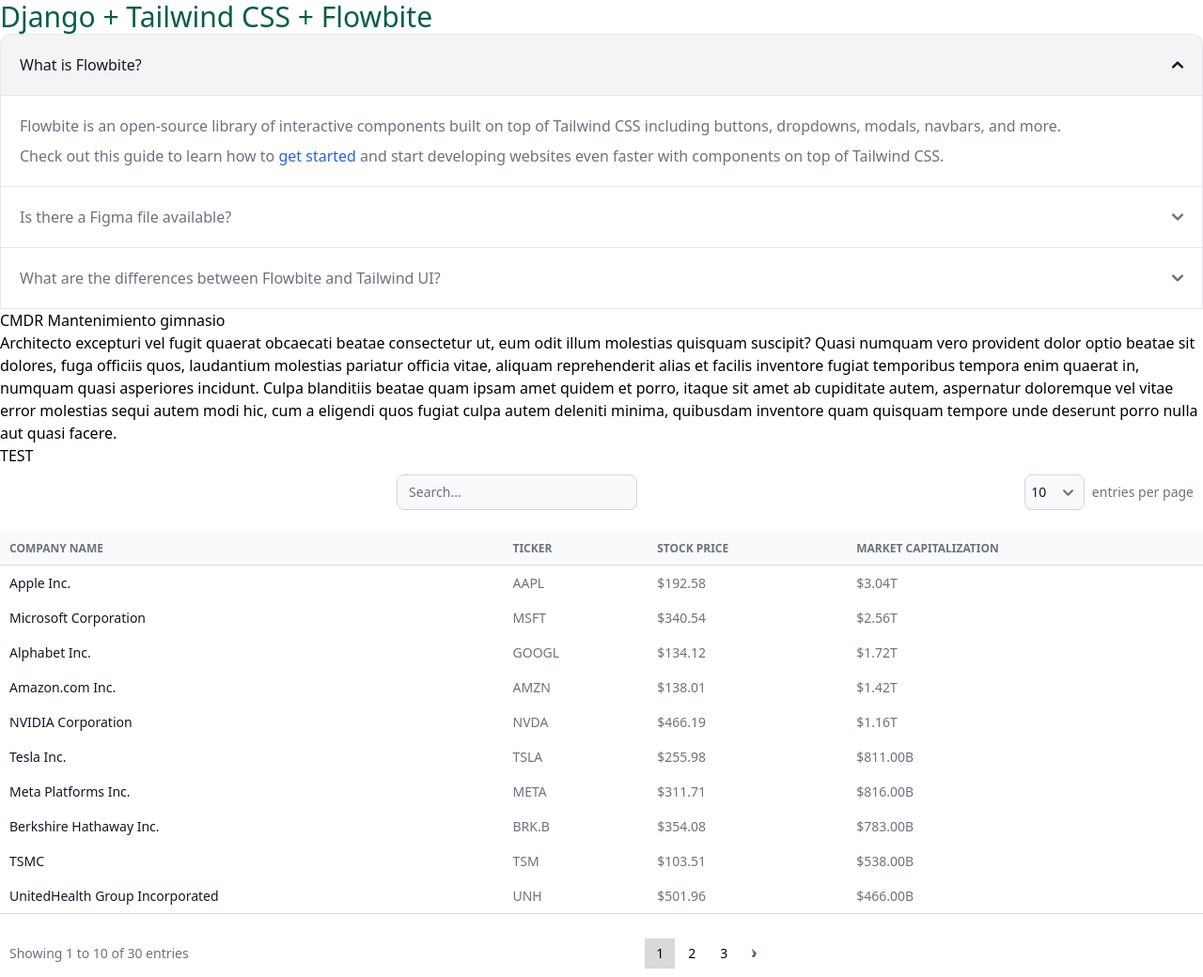
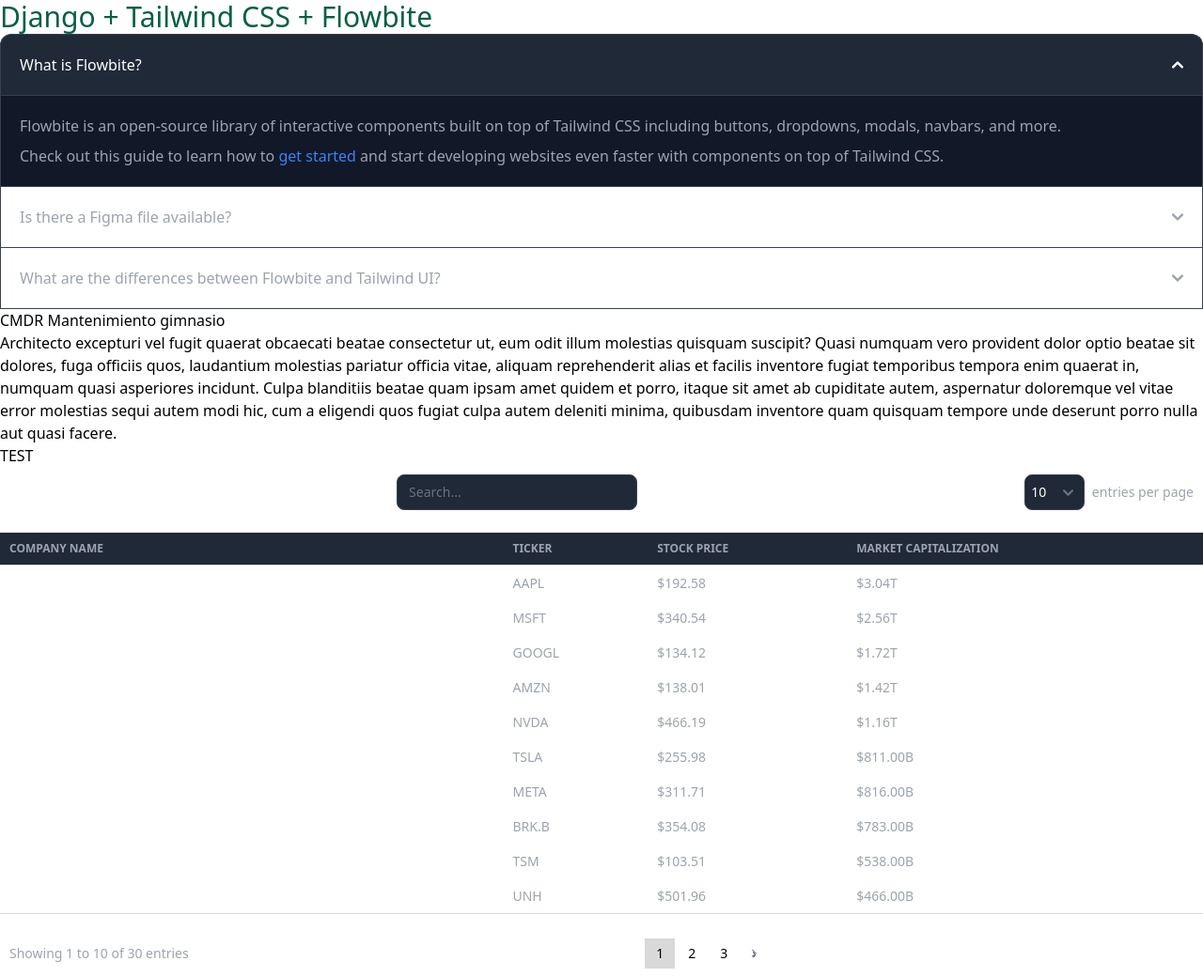
Before and after one commit to HowLonely/cmdrproject, a Django app: page / in a window 1280 px wide. Shown: the whole page at 94% size. Run offline with Django 4.2, Linux system fonts and the light colour scheme; some libraries are stand-ins or nearby versions.

Commit message:
feat: darkmode html

```diff
--- a/templates/base_generic.html
+++ b/templates/base_generic.html
@@ -13,7 +13,7 @@
   {% block title %}<title>CMDR APP</title>{% endblock %}
 </head>
 
-<body>
+<body class="dark">
   <h1 class="text-3xl text-green-800">Django + Tailwind CSS + Flowbite</h1>
 
 <div id="accordion-collapse" data-accordion="collapse">
```
